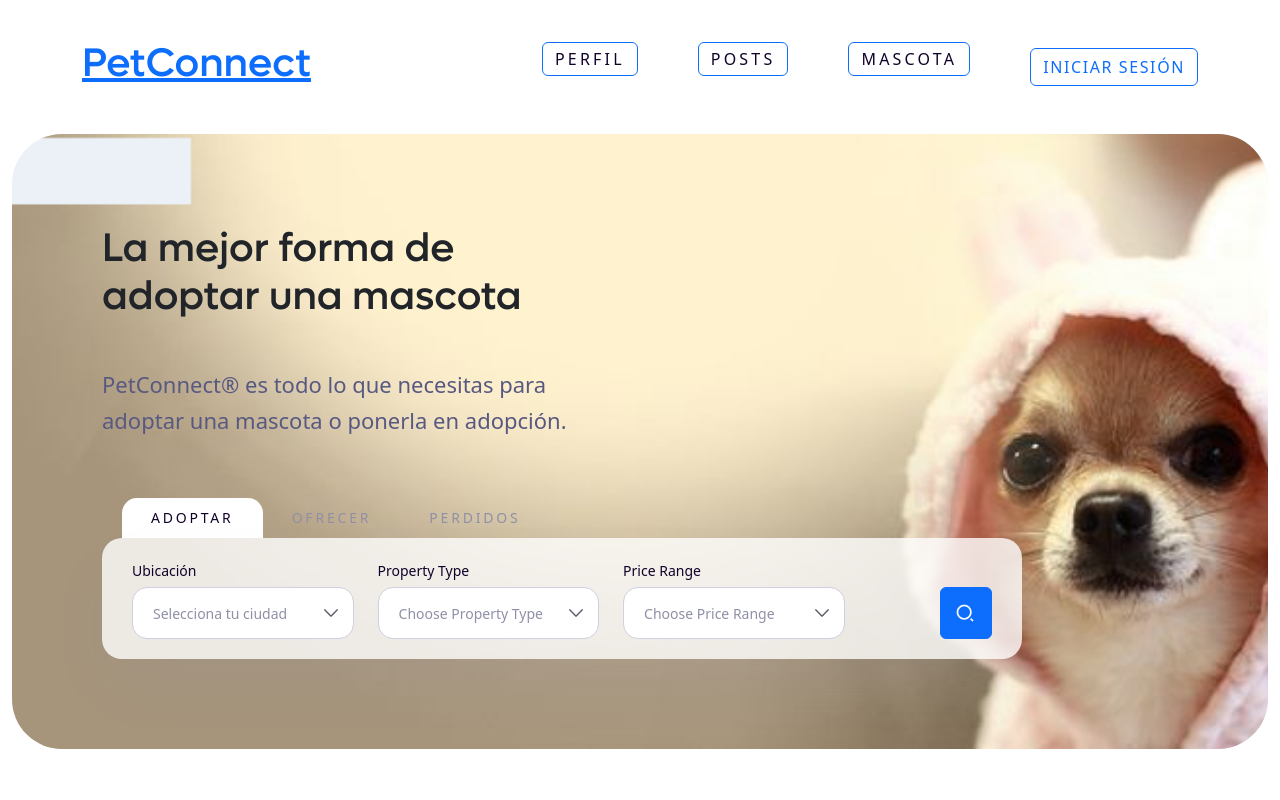
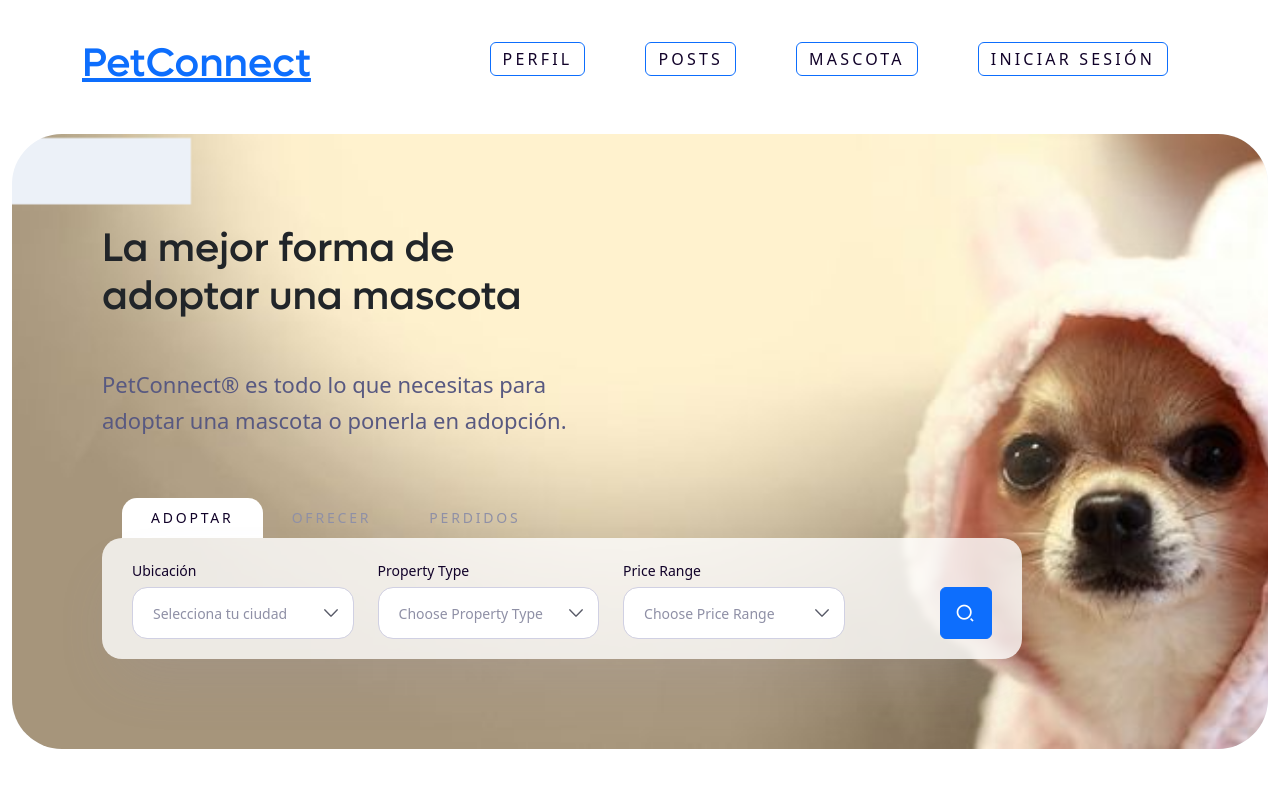
Before and after one commit to GarcesMJM/PetConnet, a React (Create React App) app in the folder front_PetConnect/: page / in a window 1280 px wide. Shown: the top 800 px of the page. Built offline with nearby package versions, Linux system fonts and the light colour scheme.

Commit message:
Cambio En header

```diff
--- a/front_PetConnect/src/css/Login.css
+++ b/front_PetConnect/src/css/Login.css
@@ -1,11 +1,14 @@
-.login-container{
+.login-container {
+  position: relative;
   display: flex;
   flex-direction: column;
   margin: auto;
   margin-top: 200px;
   width: 600px;
-  background: #fff;
+  background: rgba(255, 255, 255, 0.8); /* Fondo semitransparente */
+  backdrop-filter: blur(10px); /* Desenfoque */
   padding-bottom: 30px;
+  border-radius: 10px; /* Borde redondeado */
 }
 
 .header{
--- a/front_PetConnect/src/pages/Home.jsx
+++ b/front_PetConnect/src/pages/Home.jsx
@@ -25,13 +25,9 @@ function Home() {
                                     <li><Link to="/profile" class="btn btn-outline-primary">Perfil</Link></li>
                                     <li><Link to="/posts" class="btn btn-outline-primary">Posts</Link></li>
                                     <li><Link to="/mascota" class="btn btn-outline-primary">Mascota</Link></li>
+                                    <li><Link to="/login" class="btn btn-outline-primary">Iniciar Sesión</Link></li>
                                 </ul>
                             </div>
-
-                            <div class="cta">
-                            <Link to="/login" class="btn btn-outline-primary">Iniciar Sesión</Link>
-                            </div>
-
                         </div>
                     </div>
                 </header>
```
